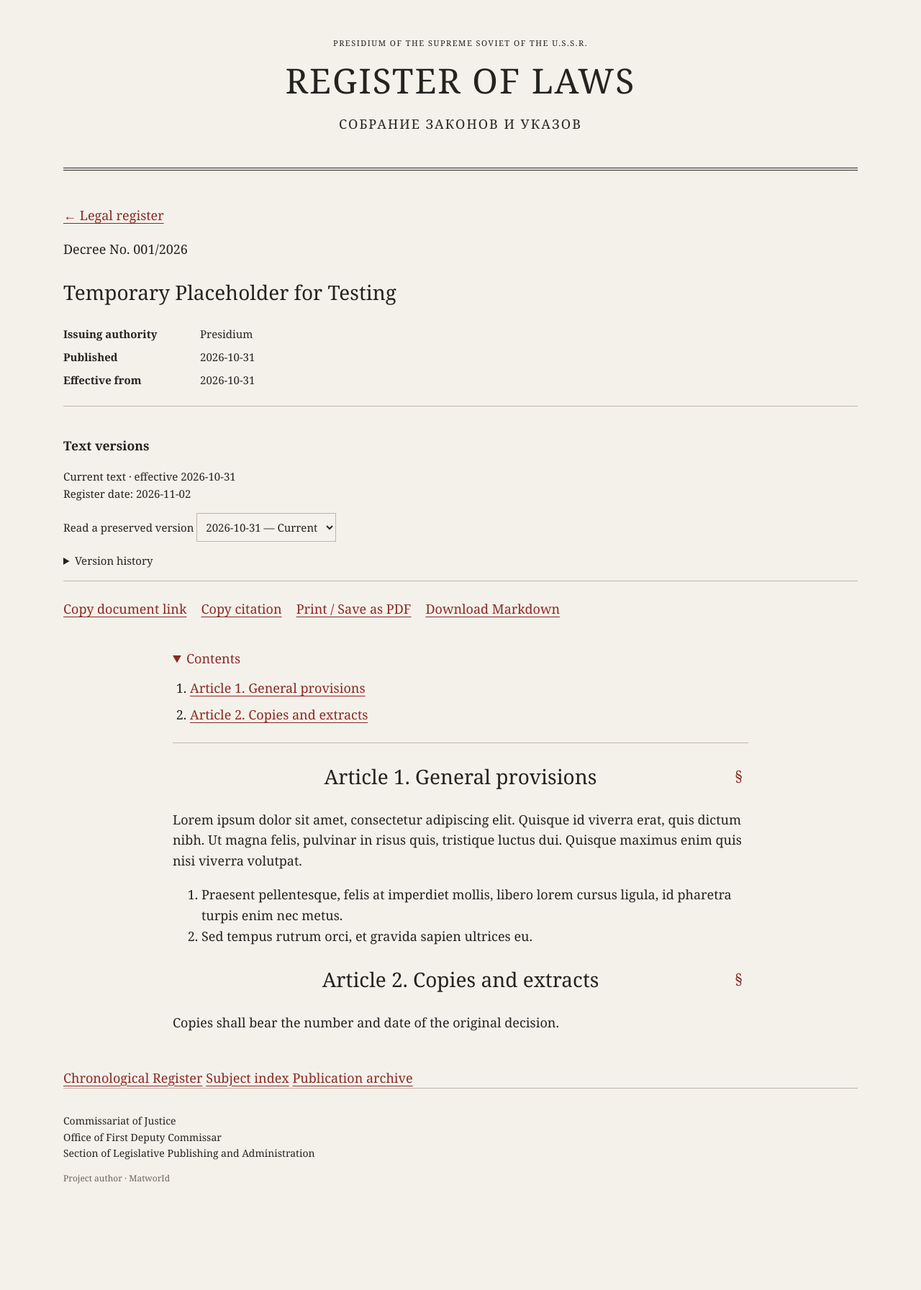
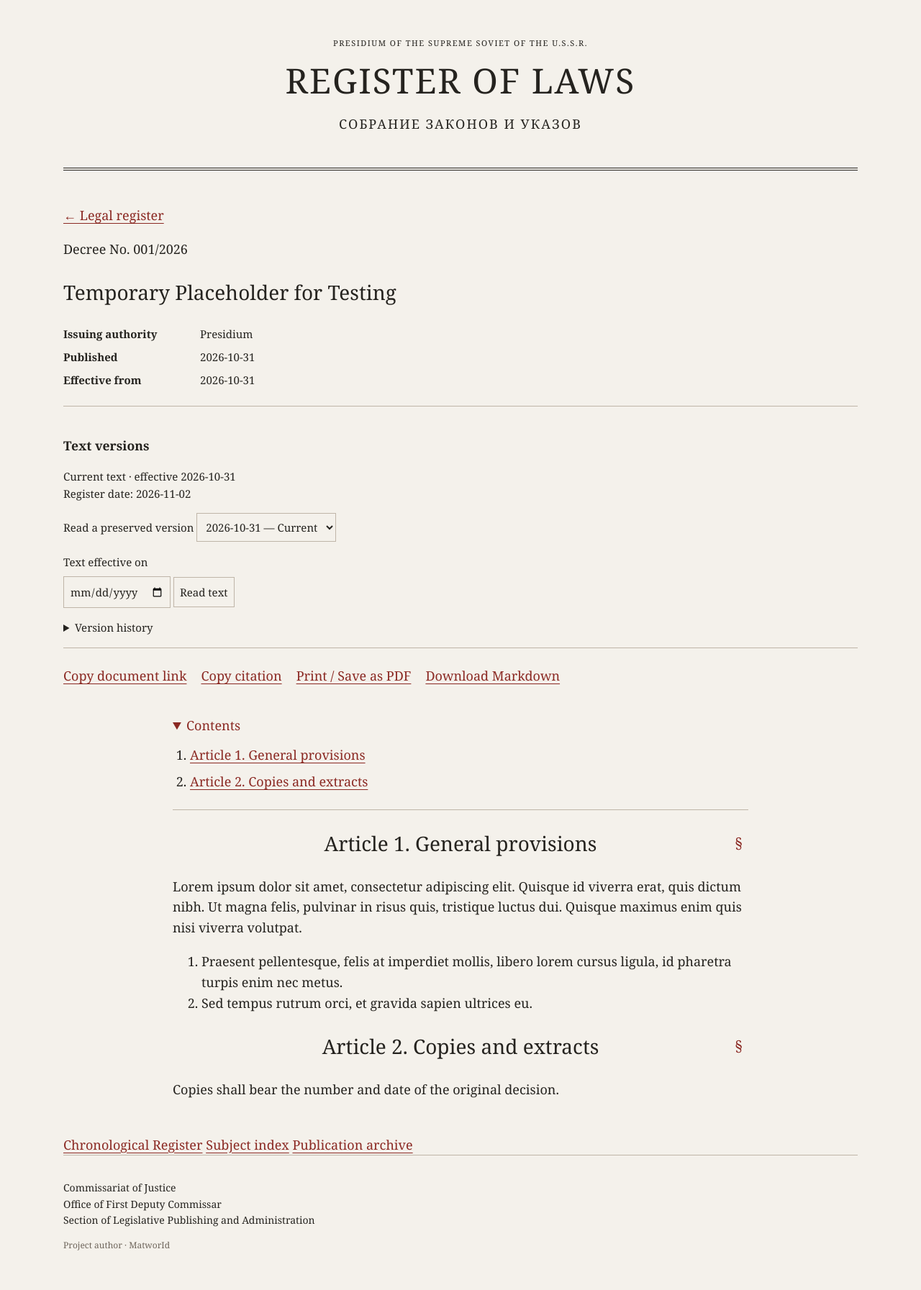
Before and after one commit to vi-ussr/registry-of-laws, a Jekyll site: the page built from _laws/test-law.md, in a window 1280 px wide. Shown: the whole page at 72% size. Built offline with Jekyll 4.4.1, drawn with Linux system fonts in a browser that asks for light colours; before the commit the page ends 1700 px from its top, so only the background shows below that.

Commit message:
Add effective-date lookup for preserved law versions

```diff
--- a/_layouts/law.html
+++ b/_layouts/law.html
@@ -40,11 +40,17 @@ TODO: Add a version-specific attachments include with Drive view/download links
     <label for="law-version-select">Read a preserved version</label>
     <select id="law-version-select">
       {% for version in page.version_history %}
-        <option value="{{ version.url | relative_url }}" {% if version.effective == page.display_effective %}selected{% endif %}>
+        <option data-effective="{{ version.effective | escape }}" value="{{ version.url | relative_url }}" {% if version.effective == page.display_effective %}selected{% endif %}>
           {{ version.effective }} — {{ version.status }}
         </option>
       {% endfor %}
     </select>
+    <form id="law-date-form" class="law-date-form" hidden>
+      <label for="law-version-date">Text effective on</label>
+      <input type="date" id="law-version-date" required>
+      <button type="submit">Read text</button>
+      <p id="law-date-status" role="status"></p>
+    </form>
     <details>
       <summary>Version history</summary>
       <ul>
--- a/assets/css/law.css
+++ b/assets/css/law.css
@@ -214,3 +214,26 @@
     display: none;
   }
 }
+
+.law-date-form {
+  margin-top: 16px;
+}
+
+.law-date-form input,
+.law-date-form button {
+  max-width: 100%;
+  padding: 8px;
+  background: var(--paper);
+  color: var(--ink);
+  border: 1px solid var(--line);
+  font: inherit;
+}
+
+.law-date-form button {
+  cursor: pointer;
+}
+
+.law-date-form label {
+  display: block;
+  margin-bottom: 8px;
+}
--- a/assets/js/law-versions.js
+++ b/assets/js/law-versions.js
@@ -1,11 +1,45 @@
-// TODO: Add a date input that opens the version effective on the selected date, including a no-effective-text result.
 // TODO: Allow two preserved versions to be selected for an article-by-article comparison.
 
-// History anchors remain usable without JavaScript; this selector adds convenient navigation.
+// History anchors remain usable without JavaScript; these controls add convenient navigation.
 const versionSelect = document.querySelector("#law-version-select");
+const dateForm = document.querySelector("#law-date-form");
 
 if (versionSelect) {
   versionSelect.addEventListener("change", function () {
     window.location.assign(versionSelect.value);
   });
 }
+
+if (versionSelect && dateForm) {
+  const dateInput = document.querySelector("#law-version-date");
+  const dateStatus = document.querySelector("#law-date-status");
+  dateForm.hidden = false;
+
+  dateForm.addEventListener("submit", function (event) {
+    event.preventDefault();
+    if (!dateForm.reportValidity()) return;
+
+    // Quoted ISO dates are validated at build time and sort in calendar order.
+    // Choose the latest start date that does not come after the requested day.
+    let selectedVersion = null;
+    for (const option of versionSelect.options) {
+      const effective = option.dataset.effective;
+      if (effective <= dateInput.value &&
+          (!selectedVersion || effective > selectedVersion.dataset.effective)) {
+        selectedVersion = option;
+      }
+    }
+
+    if (!selectedVersion) {
+      dateStatus.textContent = "No text was effective on the selected date.";
+      return;
+    }
+
+    // Repeal handling is a separate milestone; this currently selects complete text versions.
+    window.location.assign(selectedVersion.value);
+  });
+
+  dateInput.addEventListener("input", function () {
+    dateStatus.textContent = "";
+  });
+}
```
